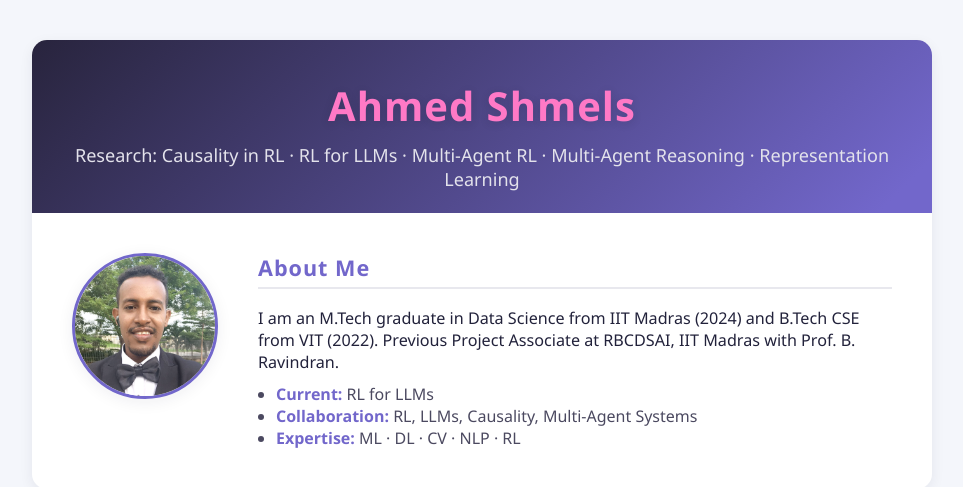
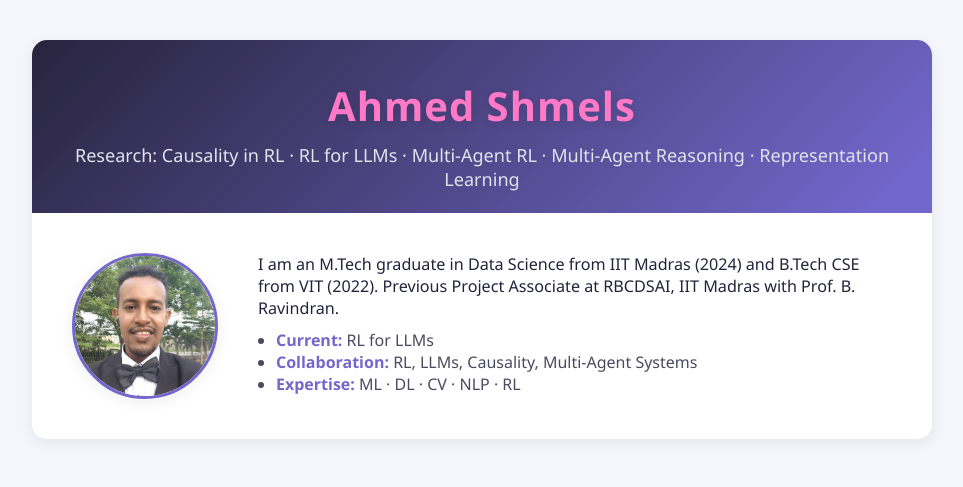
Before and after one commit to ahmecse/ahmecse.github.io, a Jekyll site: the page preview/index.html, which Jekyll copies as it is, in a window 1280 px wide. Shown: the top 487 px of the page, without its empty margins (158-1121 px from the left). Built offline with Jekyll 4.4.1, drawn with Linux system fonts in a browser that asks for light colours.

Commit message:
about page updated

```diff
--- a/preview/index.html
+++ b/preview/index.html
@@ -198,7 +198,7 @@
     <div class="profile">
       <img src="../images/profile_small.png" alt="Ahmed Shmels photo" />
       <div>
-        <h2>About Me</h2>
+        <!-- <h2>About Me</h2> -->
         <p>I am an M.Tech graduate in Data Science from IIT Madras (2024) and B.Tech CSE from VIT (2022). Previous Project Associate at RBCDSAI, IIT Madras with Prof. B. Ravindran.</p>
 
         <ul>
```
